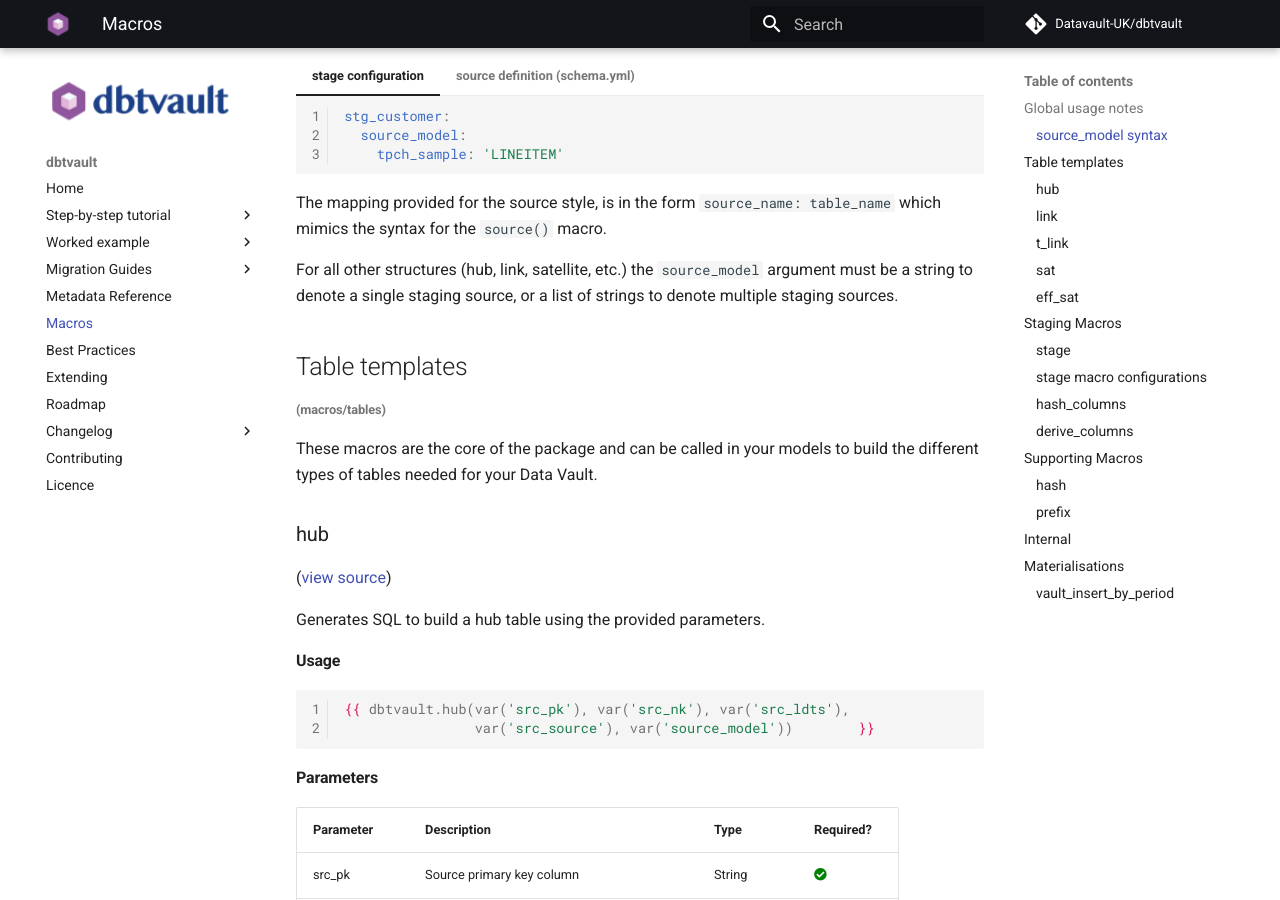
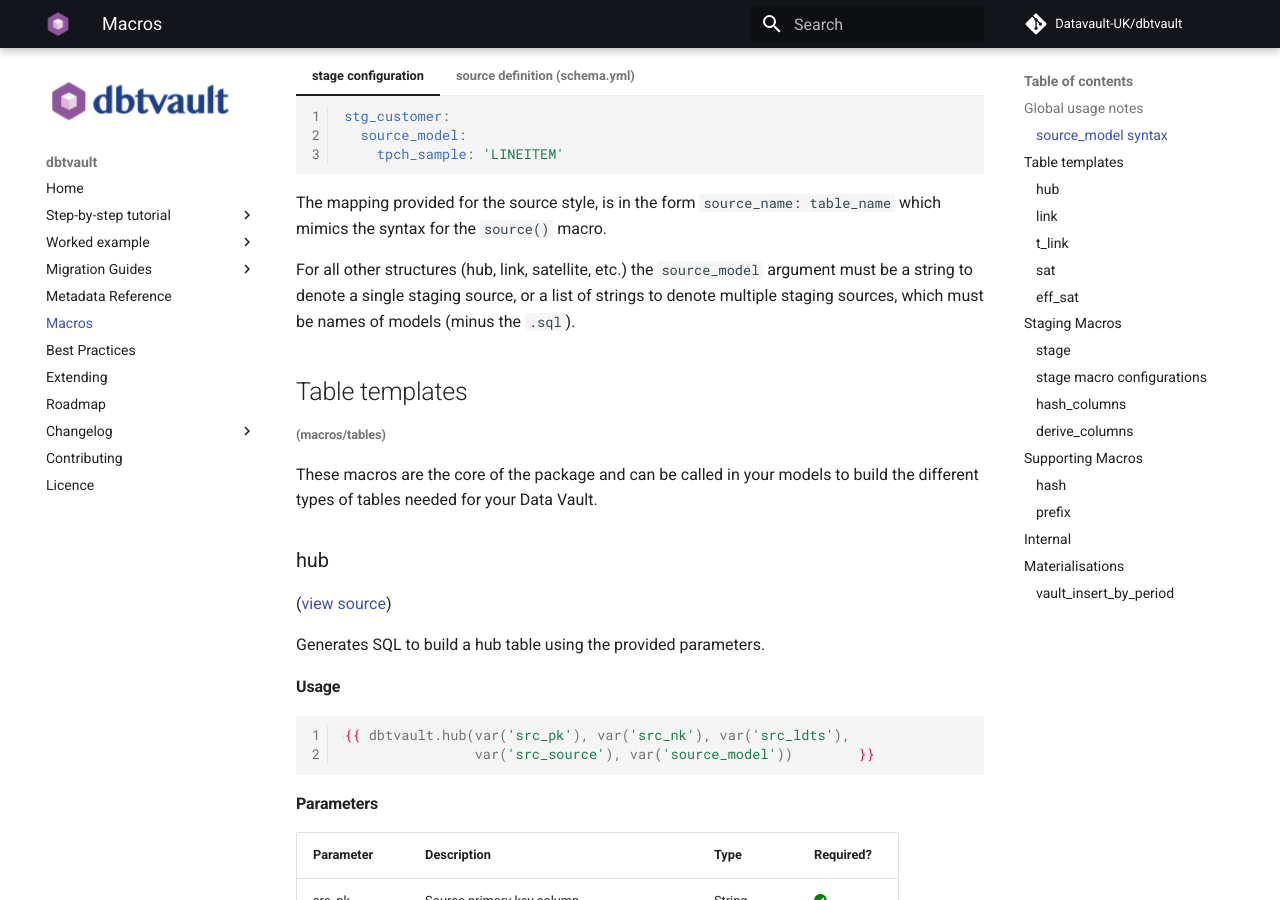
Before and after one commit to Datavault-UK/automate-dv-docs, an MkDocs documentation site: the page built from docs/macros.md, in a window 1280 px wide and 900 px high, scrolled down 545 px. Built offline with MkDocs 1.6.1 and Material for MkDocs 9.7.7, drawn with Linux system fonts in a browser that asks for light colours; comment, search, counter and statistics services are not loaded.

Commit message:
Minor correction

```diff
--- a/docs/macros.md
+++ b/docs/macros.md
@@ -49,7 +49,7 @@
 The mapping provided for the source style, is in the form `source_name: table_name` which mimics the syntax for the `source()` macro.
 
 For all other structures (hub, link, satellite, etc.) the `source_model` argument must be a string to denote a single staging source,
-or a list of strings to denote multiple staging sources.
+or a list of strings to denote multiple staging sources, which must be names of models (minus the `.sql`).
 
 ## Table templates
 
```
